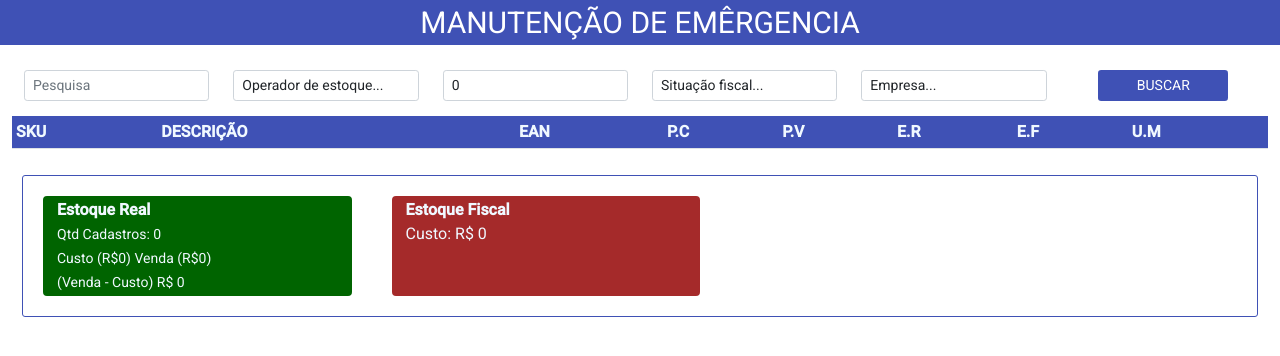
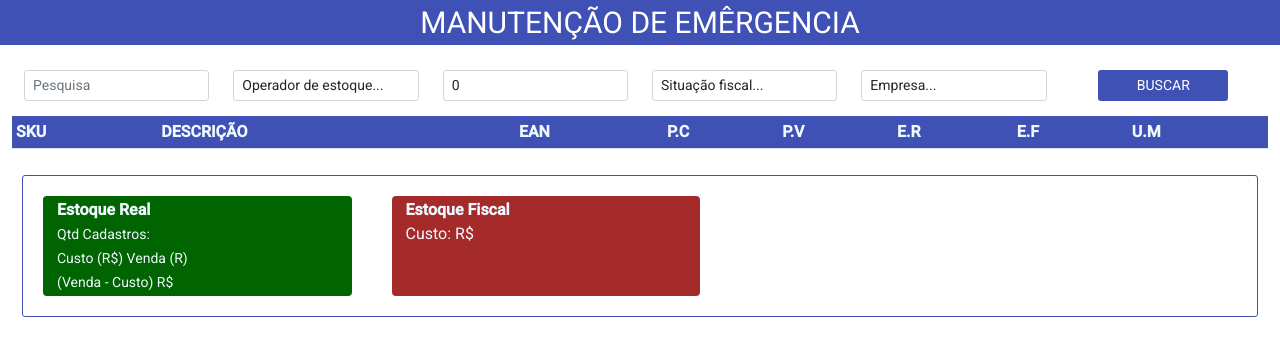
Before and after one commit to brunonovell/muito-mais, an Angular app: page / in a window 1280 px wide. Shown: the top 356 px of the page. Built offline with nearby package versions, Linux system fonts and the light colour scheme.

Commit message:
melhorias

```diff
--- a/src/app/app.component.html
+++ b/src/app/app.component.html
@@ -2,6 +2,5 @@
   <app-barra></app-barra>
   <app-formulario></app-formulario>
   <app-tabela [dados]="listaProdutos" ></app-tabela>
-  <app-totalizador></app-totalizador>
   <router-outlet></router-outlet>
 </div>
--- a/src/app/app.component.ts
+++ b/src/app/app.component.ts
@@ -1,4 +1,4 @@
-import { Component } from '@angular/core';
+import {Component} from '@angular/core';
 
 @Component({
   selector: 'app-root',
@@ -10,4 +10,9 @@ export class AppComponent {
   listaProdutos = []
 
   title = 'mm-manutencao';
+
+  //TODO: Terminar regra de negocio do totalizador
+  preencherTotalizadores(): void {
+    this.listaProdutos.map(item => console.log(item))
+  }
 }
--- a/src/app/app.module.ts
+++ b/src/app/app.module.ts
@@ -14,7 +14,6 @@ import { TabelaComponent } from './components/tabela/tabela.component';
 import { HttpClientModule } from '@angular/common/http';
 import { MatButtonModule } from '@angular/material/button'
 import { FormsModule } from '@angular/forms';
-import { TotalizadorComponent } from './components/totalizador/totalizador.component';
 
 
 
@@ -23,8 +22,7 @@ import { TotalizadorComponent } from './components/totalizador/totalizador.compo
     AppComponent,
     BarraComponent,
     FormularioComponent,
-    TabelaComponent,
-    TotalizadorComponent,
+    TabelaComponent
   ],
   imports: [
     BrowserModule,
--- a/src/app/components/formulario/formulario.component.ts
+++ b/src/app/components/formulario/formulario.component.ts
@@ -1,6 +1,7 @@
-import { Component, OnInit } from '@angular/core';
-import { AppComponent } from 'src/app/app.component';
-import { ApiMmService } from 'src/app/services/api-mm.service';
+import {Component, OnInit} from '@angular/core';
+import {AppComponent} from 'src/app/app.component';
+import {ApiMmService} from 'src/app/services/api-mm.service';
+
 
 @Component({
   selector: 'app-formulario',
@@ -15,14 +16,15 @@ export class FormularioComponent implements OnInit {
   VALOR_CAMPO_FISCALSITUATION: String = '';
   VALOR_CAMPO_COMPANY: Number = 0;
 
-  constructor(private serviceMuitoMais: ApiMmService, private appComponent:AppComponent) { }
+  constructor(private serviceMuitoMais: ApiMmService, private appComponent: AppComponent) {
+  }
 
   ngOnInit(): void {
 
   }
 
   pesquisar(): void {
-    if (this.VALOR_CAMPO_PESQUISA.length >= 0  || this.VALOR_CAMPO_COMPANY != 0) {
+    if (this.VALOR_CAMPO_PESQUISA.length !== 0 && this.VALOR_CAMPO_COMPANY !== 0) {
 
       this.serviceMuitoMais
         .pesquisar(
@@ -31,9 +33,12 @@ export class FormularioComponent implements OnInit {
           this.VALOR_CAMPO_OPERATOR,
           this.VALOR_CAMPO_FISCALSITUATION,
           this.VALOR_CAMPO_COMPANY
-        ).subscribe(dados =>{
-          this.appComponent.listaProdutos = dados.list;
-        })
+        ).subscribe(dados => {
+        this.appComponent.listaProdutos = dados.list;
+        this.appComponent.preencherTotalizadores();
+      });
+
+
 
     } else {
       alert("Compos Obrigatórios!\n - pesquisa\n - empresa");
--- a/src/app/components/tabela/tabela.component.html
+++ b/src/app/components/tabela/tabela.component.html
@@ -1,6 +1,6 @@
 <div class="style-tabela">
   <table class="table table-striped table-sm">
-    <thead class="style-cabecalho" >
+    <thead class="style-cabecalho">
     <tr>
       <th scope="col">SKU</th>
       <th scope="col">DESCRIÇÃO</th>
@@ -26,3 +26,15 @@
     </tbody>
   </table>
 </div>
+<div class="container-totalizador row">
+  <div class="container-estoque-real col-md-3 ">
+    <label style="font-weight: bold">Estoque Real</label>
+    <div><a>Qtd Cadastros: </a> <a></a></div>
+    <div><a>Custo </a> <a>(R$)</a> <a> Venda </a><a>(R)</a></div>
+    <div><a>(Venda - Custo) </a><a>R$ </a></div>
+  </div>
+  <div class="container-estoque-fiscal col-md-3 ">
+    <label style="font-weight: bold">Estoque Fiscal</label>
+    <div><a>Custo: </a><a>R$</a></div>
+  </div>
+</div>
--- a/src/app/components/tabela/tabela.component.scss
+++ b/src/app/components/tabela/tabela.component.scss
@@ -11,6 +11,36 @@
   color: aliceblue;
 }
 
+.container-totalizador{
+  border: solid 1px;
+  border-color: #3f51b5;
+  border-radius: 3px;
+  margin: 10px;
+}
+.container-estoque-real{
+  border: solid 2px;
+  border-color: darkgreen;
+  border-radius: 4px;
+  margin: 20px;
+  background-color: darkgreen;
+  color: aliceblue;
+}
+
+.container-estoque-real a{
+  font-size: 14px;
+
+}
+
+.container-estoque-fiscal{
+  border: solid 2px;
+  border-color: brown;
+  border-radius: 4px;
+  margin: 20px;
+  background-color: brown;
+  color: aliceblue;
+}
+
+
 ::-webkit-scrollbar {
   width: 10px;
 }
--- a/src/app/components/totalizador/totalizador.component.html
+++ /dev/null
@@ -1,12 +0,0 @@
-<div class="container-totalizador row">
-  <div class="container-estoque-real col-md-3 ">
-    <label style="font-weight: bold" >Estoque Real</label>
-    <div><a>Qtd Cadastros: </a> <a>{{QTD_DE_CADASTROS}}</a></div>
-    <div><a>Custo </a> <a>(R${{CUSTO}})</a> <a> Venda </a><a >(R${{VENDA}})</a></div>
-    <div><a>(Venda - Custo) </a><a>R$ {{CUSTO_VENDA}}</a></div>
-  </div>
-  <div class="container-estoque-fiscal col-md-3 ">
-    <label style="font-weight: bold">Estoque Fiscal</label>
-    <div><a>Custo: </a><a>R$ {{TOTAL_EM_ESTOQUE_REAL}} </a></div>
-  </div>
-</div>
--- a/src/app/components/totalizador/totalizador.component.scss
+++ /dev/null
@@ -1,28 +0,0 @@
-.container-totalizador{
-  border: solid 1px;
-  border-color: #3f51b5;
-  border-radius: 3px;
-  margin: 10px;
-}
-.container-estoque-real{
-  border: solid 2px;
-  border-color: darkgreen;
-  border-radius: 4px;
-  margin: 20px;
-  background-color: darkgreen;
-  color: aliceblue;
-}
-
-.container-estoque-real a{
-  font-size: 14px;
-
-}
-
-.container-estoque-fiscal{
-  border: solid 2px;
-  border-color: brown;
-  border-radius: 4px;
-  margin: 20px;
-  background-color: brown;
-  color: aliceblue;
-}
--- a/src/app/components/totalizador/totalizador.component.ts
+++ /dev/null
@@ -1,27 +0,0 @@
-import {Component, OnInit} from '@angular/core';
-import {AppComponent} from "../../app.component";
-
-@Component({
-  selector: 'app-totalizador',
-  templateUrl: './totalizador.component.html',
-  styleUrls: ['./totalizador.component.scss']
-})
-export class TotalizadorComponent implements OnInit {
-
-  QTD_DE_CADASTROS: Number = 0;
-  CUSTO: Number = 0;
-  VENDA: Number = 0;
-  CUSTO_VENDA: Number = 0;
-  TOTAL_EM_ESTOQUE_REAL:Number = 0;
-
-  constructor(private appComponet:AppComponent) {
-  }
-
-  ngOnInit(): void {
-  }
-
-  //TODO: Terminar metato para preencher o totalizador
-  preencherTotalizadores(){
-
-  }
-}
```
Also changed, not shown: 1 other file (tests, documents, lock files or other folders).
